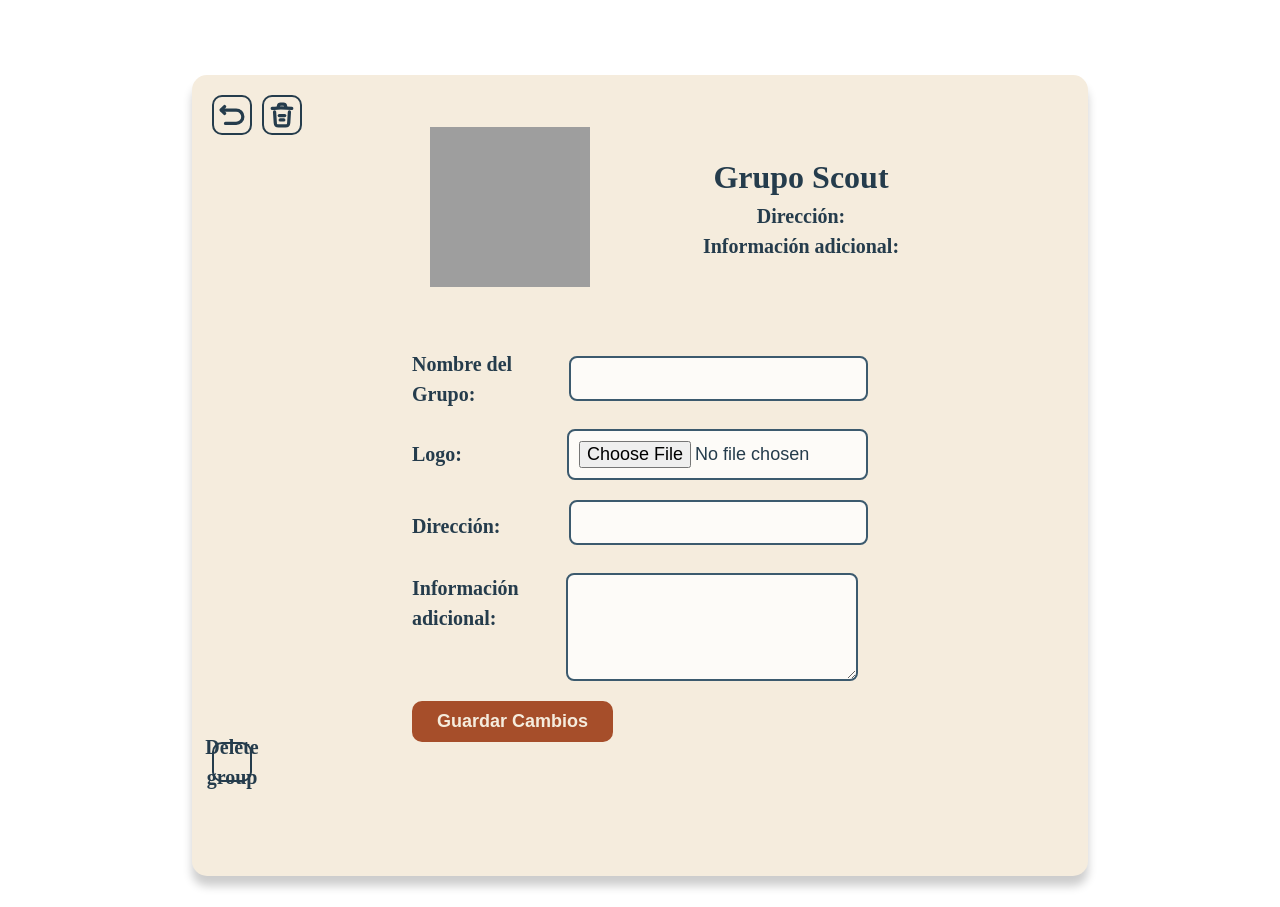
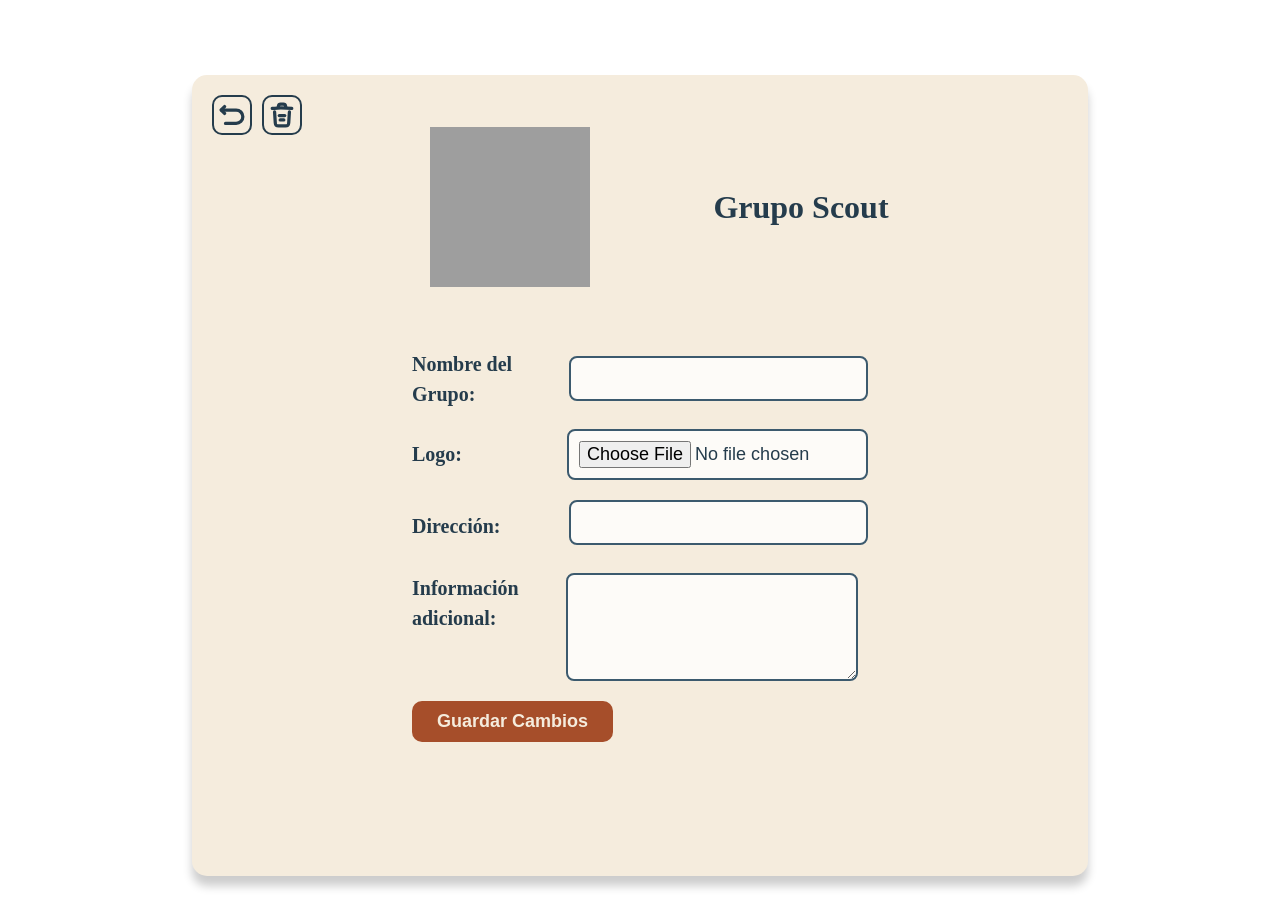
Before and after one commit to Covija97/badentracker, a PHP site: page /reuniones/grupos/grupo/index.php?id=1 in a window 1280 px wide. Shown: the part 161-1068 px from the top of the page. Run offline with PHP 8.4, Linux system fonts and the light colour scheme; the visitor is signed in with stand-in values (Sample User, id 1); data that the repository does not hold is empty; some libraries are stand-ins or nearby versions; grey boxes are pictures that could not be loaded.

Commit message:
fix: remove group address and additional info display; delete action confirmation removed for admin

```diff
--- a/reuniones/grupos/grupo/index.php
+++ b/reuniones/grupos/grupo/index.php
@@ -88,16 +88,9 @@ if ($is_admin && $_SERVER['REQUEST_METHOD'] === 'POST' && isset($_POST['grp_id']
                 <h1 style="margin: 0; font-size: 2rem; white-space: nowrap; overflow: hidden; text-overflow: ellipsis;">
                     <?php echo "Grupo Scout " . htmlspecialchars($grp["grp_name"] ?? ""); ?>
                 </h1>
-                <div>
-                    <strong>Dirección:</strong>
-                    <?php echo htmlspecialchars($grp["grp_address"] ?? ""); ?>
-                </div>
-                <div>
-                    <strong>Información adicional:</strong>
-                    <?php echo nl2br(htmlspecialchars($grp["grp_info"] ?? "")); ?>
-                </div>
             </th>
         </tr>
+
     </table>
 
     <?php if ($is_admin): ?>
@@ -127,11 +120,6 @@ if ($is_admin && $_SERVER['REQUEST_METHOD'] === 'POST' && isset($_POST['grp_id']
             <button type="submit" class="btn-submit">Guardar Cambios</button>
         </div>
     </form>
-    <a class="but align-left" href="delete.php?id=<?php echo $grp["grp_id"]; ?> " title="Borrar grupo"
-        onclick="return confirm('¿Estás seguro de que deseas borrar este grupo?');">
-        <!-- SVG delete icon here -->
-        Delete group
-    </a>
     <?php else: ?>
         <div style="color:#d9534f; text-align:center; margin-top:2rem;">
             Only the admin can edit or delete this group.
```
